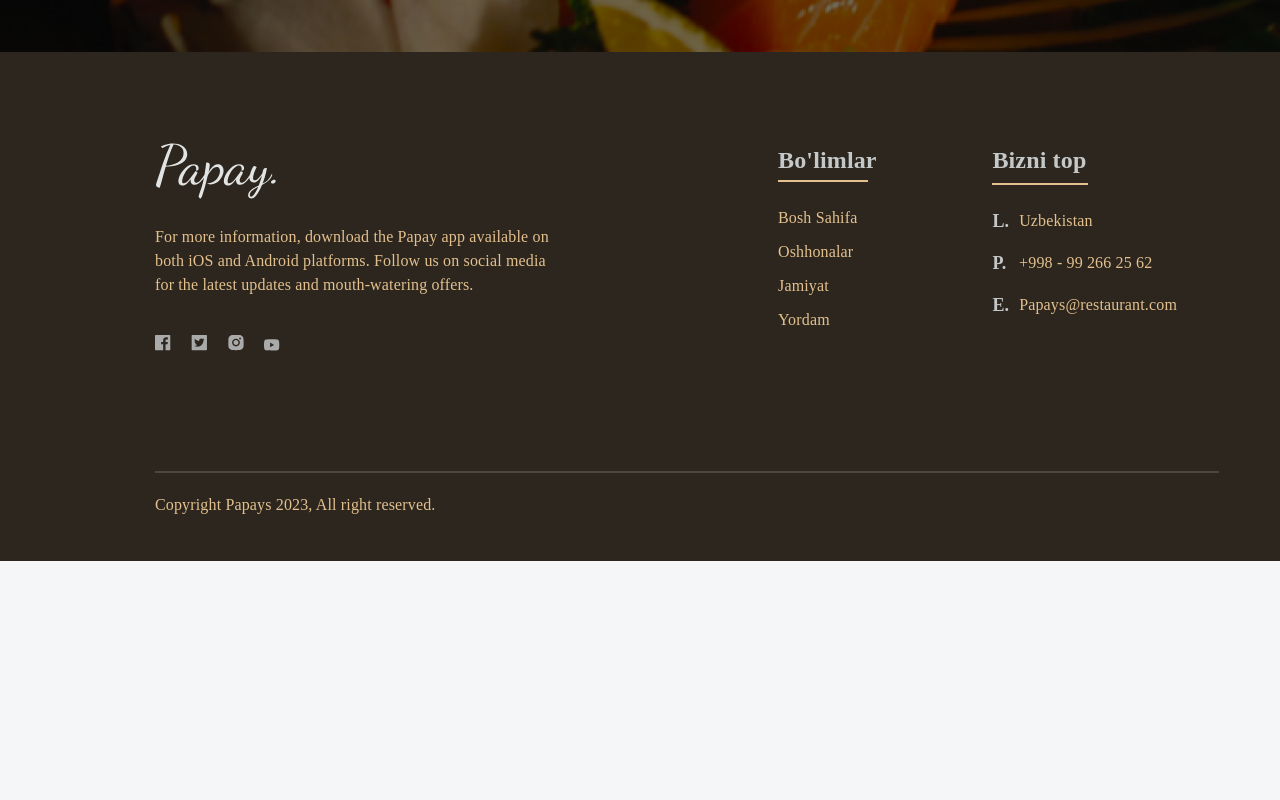
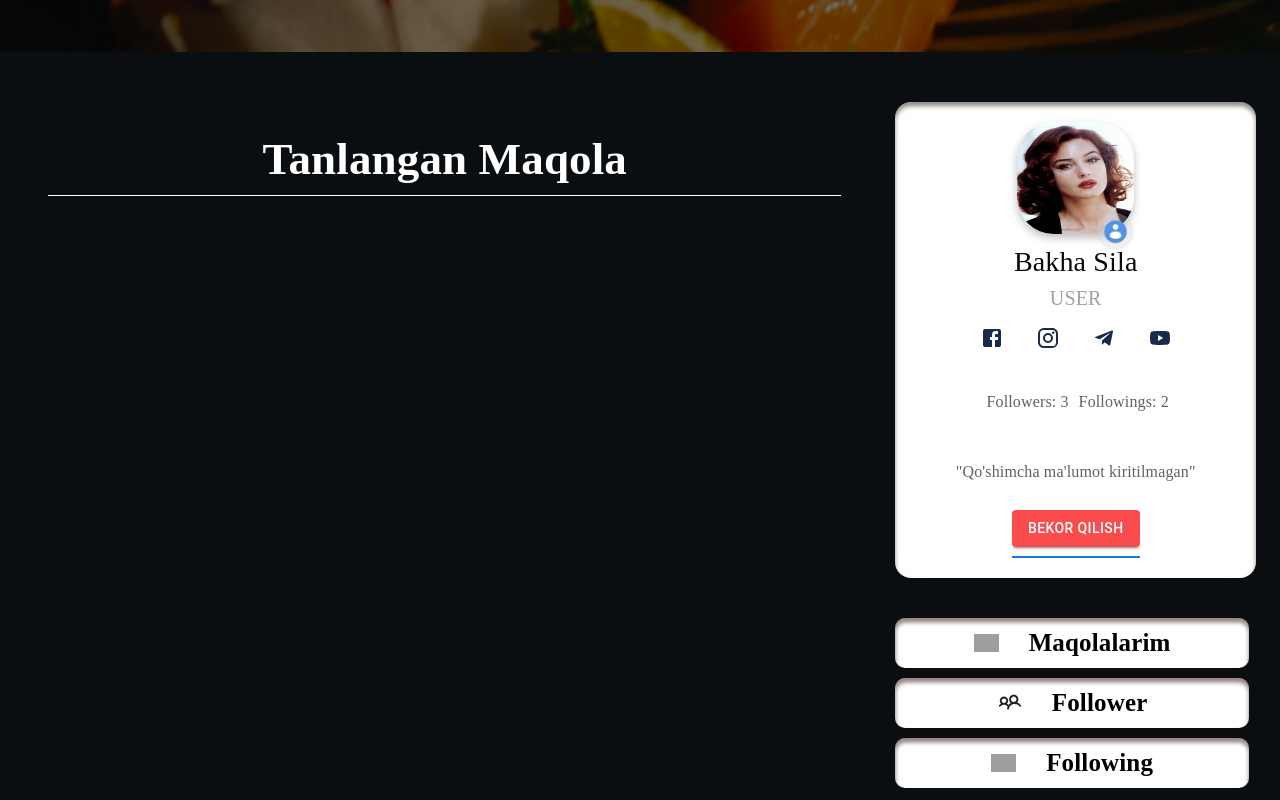
Before and after one commit to kadirov1194/papay-react, a React (Create React App) app: page /member-page/other in a window 1280 px wide. Shown: the part 720-1520 px from the top of the page. Before the commit the page ends 1281 px from the top, so only its background shows below. Built offline with nearby package versions, Linux system fonts and the light colour scheme; grey boxes are pictures that could not be loaded.

Commit message:
feat: develop member screen page publishing

```diff
--- a/src/app/screens/MemberPage/VisitOtherPage.tsx
+++ b/src/app/screens/MemberPage/VisitOtherPage.tsx
@@ -4,6 +4,7 @@ import FacebookIcon from "@mui/icons-material/Facebook";
 import InstagramIcon from "@mui/icons-material/Instagram";
 import TelegramIcon from "@mui/icons-material/Telegram";
 import YouTubeIcon from "@mui/icons-material/YouTube";
+import SettingsIcon from "@mui/icons-material/Settings";
 import Button from "@mui/material/Button";
 import TabContext from "@mui/lab/TabContext";
 import Tab from "@mui/material/Tab";
@@ -13,15 +14,189 @@ import Pagination from "@mui/material/Pagination";
 import PaginationItem from "@mui/material/PaginationItem";
 import ArrowBackIcon from "@mui/icons-material/ArrowBack";
 import ArrowForwardIcon from "@mui/icons-material/ArrowForward";
+import TabList from "@mui/lab/TabList";
+import { MemberPosts } from "./memberPosts";
+import { MemberFollowers } from "./memberFollowers";
+import { MemberFollowing } from "./memberFollowing";
+import { MySettings } from "./mySettings";
 
-export function VisitOtherPage() {
+export function VisitOtherPage(_props: any) {
   //INITIALIZIATION
-  const [value, setValue] = useState("1");
+  const [value, setValue] = useState("4");
 
   // HANDLERS
-  const handleChange = (event: any, newvalue: string) => {
-    setValue(newvalue);
+  const handleChange = (_event: any, newValue: string) => {
+    setValue(newValue);
   };
 
-  return <div className="my_page"></div>;
+  return (
+    <div className="my_page">
+      <Container maxWidth="lg" sx={{ mt: "50px", mb: "50px" }}>
+        <Stack className="my_page_frame">
+          <TabContext value={value}>
+            <Stack className="my_page_left">
+              <Box display={"flex"} flexDirection={"column"}>
+                <TabPanel value="1">
+                  <Box className="menu_name">Mening Maqolalarim</Box>
+                  <Box className="menu_content">
+                    <MemberPosts />
+                    <Stack
+                      sx={{ my: "40px" }}
+                      direction={"row"}
+                      alignItems={"center"}
+                      justifyContent={"center"}
+                    >
+                      <Box className={"bottom_box"}>
+                        <Pagination
+                          count={3}
+                          page={1}
+                          renderItem={(item) => (
+                            <PaginationItem
+                              components={{
+                                previous: ArrowBackIcon,
+                                next: ArrowForwardIcon,
+                              }}
+                              {...item}
+                              color="secondary"
+                            />
+                          )}
+                        />
+                      </Box>
+                    </Stack>
+                  </Box>
+                </TabPanel>
+                <TabPanel value={"2"}>
+                  <Box className={"menu_name"}>Followers</Box>
+                  <Box className={"menu_content"}>
+                    <MemberFollowers actions_enabled={false} />
+                  </Box>
+                </TabPanel>
+
+                <TabPanel value={"3"}>
+                  <Box className={"menu_name"}>Following</Box>
+                  <Box className={"menu_content"}>
+                    <MemberFollowing actions_enabled={false} />
+                  </Box>
+                </TabPanel>
+
+                <TabPanel value={"4"}>
+                  <Box className={"menu_name"}>Tanlangan Maqola</Box>
+                  <Box className={"menu_content"}></Box>
+                </TabPanel>
+              </Box>
+            </Stack>
+
+            <Stack className="my_page_right">
+              <Box className="order_info_box">
+                <Box
+                  display={"flex"}
+                  flexDirection={"column"}
+                  alignItems={"center"}
+                >
+                  <div className="order_user_img">
+                    <img
+                      src="/community/girl.jpg"
+                      className="order_user_avatar"
+                    />
+                    <div className="order_user_icon_box">
+                      <img src="/icons/default_image.png" alt="" />
+                    </div>
+                  </div>
+                  <span className="order_user_name">Bakha Sila</span>
+                  <span className="order_user_prof">USER</span>
+                </Box>
+                <Box className={"user_media_box"}>
+                  <FacebookIcon />
+                  <InstagramIcon />
+                  <TelegramIcon />
+                  <YouTubeIcon />
+                </Box>
+                <Box className={"user_media_box"}>
+                  <p className="follows">Followers: 3</p>
+                  <p className="follows">Followings: 2</p>
+                </Box>
+                <p className="user_desc">"Qo'shimcha ma'lumot kiritilmagan"</p>
+                <Box
+                  display={"flex"}
+                  justifyContent={"flex-end"}
+                  sx={{ mt: "10px" }}
+                >
+                  <Tablist
+                    onChange={handleChange}
+                    aria-label="lab API tabs example"
+                  >
+                    {true ? (
+                      <Tab
+                        style={{ flexDirection: "column" }}
+                        value={"4"}
+                        component={() => (
+                          <Button
+                            variant="contained"
+                            style={{ backgroundColor: "#f70909b8" }}
+                          >
+                            BEKOR QILISH
+                          </Button>
+                        )}
+                      />
+                    ) : (
+                      <Tab
+                        style={{ flexDirection: "column" }}
+                        value={"4"}
+                        component={() => (
+                          <Button
+                            variant="contained"
+                            style={{ backgroundColor: "#30945e" }}
+                          >
+                            FOLLOW QILISH
+                          </Button>
+                        )}
+                      />
+                    )}
+                  </Tablist>
+                </Box>
+              </Box>
+
+              <Box className={"my_page_menu"}>
+                <TabList
+                  onChange={handleChange}
+                  aria-label="lab API tabs example"
+                >
+                  <Tab
+                    style={{ flexDirection: "column" }}
+                    value={"1"}
+                    component={() => (
+                      <div className={`menu_box ${value}`}>
+                        <img src="/icons/pencil.svg" alt="" />
+                        <span>Maqolalarim</span>
+                      </div>
+                    )}
+                  />
+                  <Tab
+                    style={{ flexDirection: "column" }}
+                    value={"2"}
+                    component={() => (
+                      <div className={`menu_box ${value}`}>
+                        <img src="/icons/group.svg" alt="" />
+                        <span>Follower</span>
+                      </div>
+                    )}
+                  />
+                  <Tab
+                    style={{ flexDirection: "column" }}
+                    value={"3"}
+                    component={() => (
+                      <div className={`menu_box ${value}`}>
+                        <img src="/icons/user.svg" alt="" />
+                        <span>Following</span>
+                      </div>
+                    )}
+                  />
+                </TabList>
+              </Box>
+            </Stack>
+          </TabContext>
+        </Stack>
+      </Container>
+    </div>
+  );
 }
```
